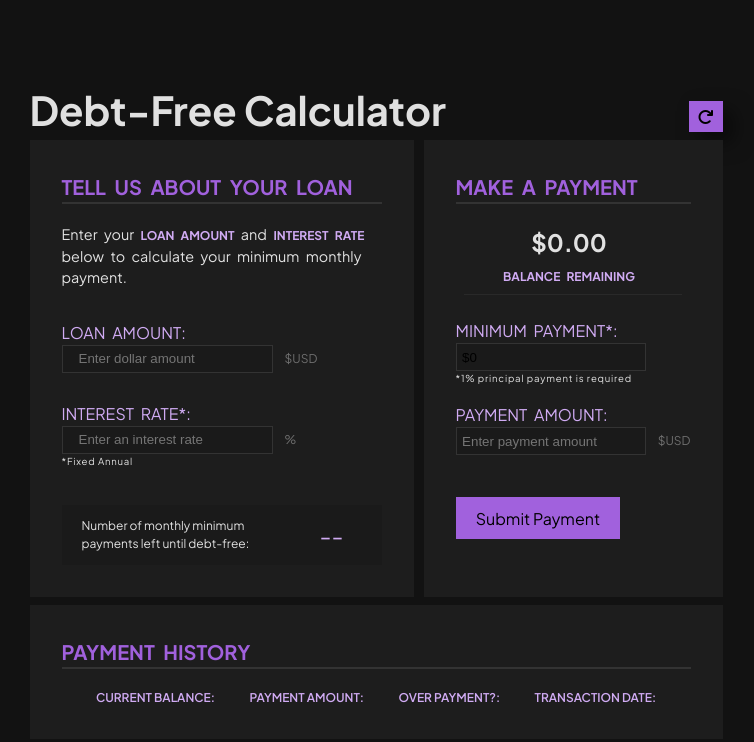
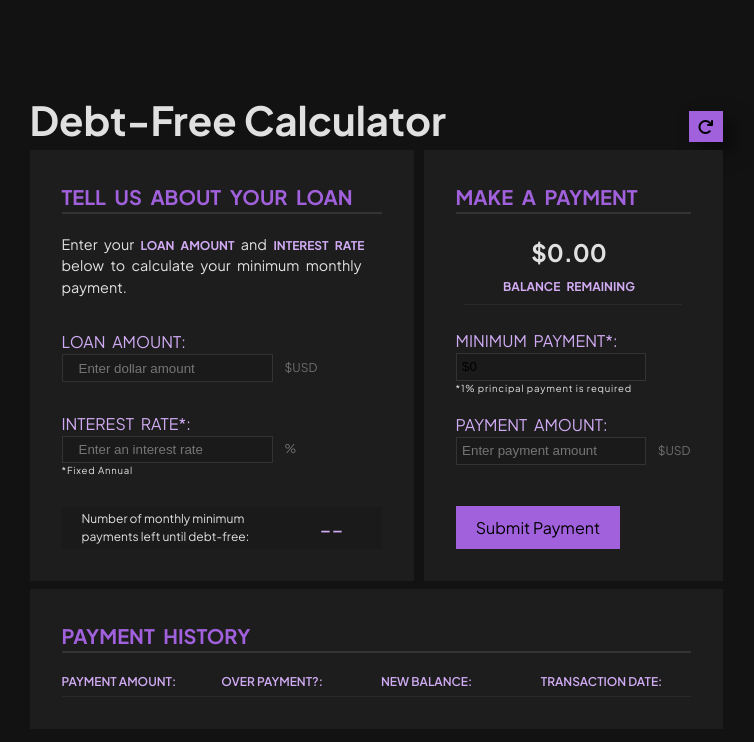
Before and after one commit to myles-portfolio/devslopes-react-101-project, a React (Vite) app: page / in a window 1280 px wide. Shown: the top 742 px of the page, without its empty margins (264-1018 px from the left). Built offline with nearby package versions, Linux system fonts and the light colour scheme.

Commit message:
Completed History component added Button component

```diff
--- a/src/App.jsx
+++ b/src/App.jsx
@@ -10,9 +10,10 @@ function App() {
 		const transactionBalance = balance;
 		const transactionPayment = parseFloat(payment);
 		const isOverPayment = overPayment;
+		const transactionDate = new Date().toLocaleString();
 		const updatedTransaction = [
 			...transactions,
-			[transactionBalance, transactionPayment, isOverPayment],
+			[transactionPayment, isOverPayment, transactionBalance, transactionDate],
 		];
 
 		setTransactions(updatedTransaction);
--- a/src/components/History.jsx
+++ b/src/components/History.jsx
@@ -6,18 +6,21 @@ export function History({ transactions }) {
 			<h3>PAYMENT HISTORY</h3>
 			<div className="history__list">
 				<div className="history__header">
-					<div className="hh__title">Current Balance:</div>
 					<div className="hh__title">Payment Amount:</div>
 					<div className="hh__title">Over Payment?:</div>
+					<div className="hh__title">New Balance:</div>
 					<div className="hh__title">Transaction Date:</div>
 				</div>
-				{transactions.map((transaction, index) => (
-					<div key={index} className="history__item">
-						<div>${transaction[0]}</div>
-						<div>${transaction[1]}</div>
-						<div>{transaction[2] ? "Yes" : "No"}</div>
-					</div>
-				))}
+				<div className="hi__container">
+					{transactions.map((transaction, index) => (
+						<div key={index} className="history__item">
+							<div className="hi__detail">${transaction[0]}</div>
+							<div className="hi__detail">{transaction[1] ? "Yes" : "No"}</div>
+							<div className="hi__detail">${transaction[2]}</div>
+							<div className="hi__detail">{transaction[3]}</div>
+						</div>
+					))}
+				</div>
 			</div>
 		</div>
 	);
--- a/src/css/Calculator.css
+++ b/src/css/Calculator.css
@@ -89,6 +89,13 @@
 
 .payment__button {
 	margin-top: 2rem;
+	transition: transform 0.3s ease-in-out;
+}
+
+.payment__button:hover {
+	transform: translateY(-5px);
+	background-color: var(--clr-violet);
+	box-shadow: 10px 10px 20px var(--bg-shadow);
 }
 
 .payments__remaining {
@@ -96,13 +103,13 @@
 	align-items: center;
 	justify-content: space-between;
 	background-color: var(--bg-field);
-	margin-top: 27px;
+	margin-top: 20px;
 }
 
 .payments__remaining p:nth-child(1) {
 	font-size: 0.75rem;
 	max-width: 200px;
-	margin-left: 20px;
+	margin: 3px 0 3px 20px;
 }
 
 .payments__remaining p:nth-child(2) {
--- a/src/css/History.css
+++ b/src/css/History.css
@@ -1,12 +1,11 @@
+.hi__container,
 .history__list {
 	display: flex;
 	flex-direction: column;
 }
 
-.history__header,
-.history__item {
-	display: flex;
-	justify-content: space-evenly;
+.history__header {
+	border-bottom: 1px solid rgba(255, 255, 255, 0.05);
 }
 
 .hh__title {
@@ -14,4 +13,25 @@
 	font-weight: 600;
 	text-transform: uppercase;
 	font-size: 0.75rem;
+	margin-bottom: 5px;
 }
+
+.history__item,
+.history__header {
+	display: grid;
+	grid-template-columns: repeat(4, 1fr);
+	align-items: center;
+	gap: 10px;
+}
+
+.history__item:not(:first-of-type) {
+	border-top: 1px solid rgba(255, 255, 255, 0.05);
+}
+
+.hi__detail {
+	font-size: 0.75rem;
+	white-space: nowrap;
+	overflow: hidden;
+	text-overflow: ellipsis;
+	margin: 5px 0;
+}
```
Also changed, not shown: src/components/Button.jsx (added, +15 -0 lines).
